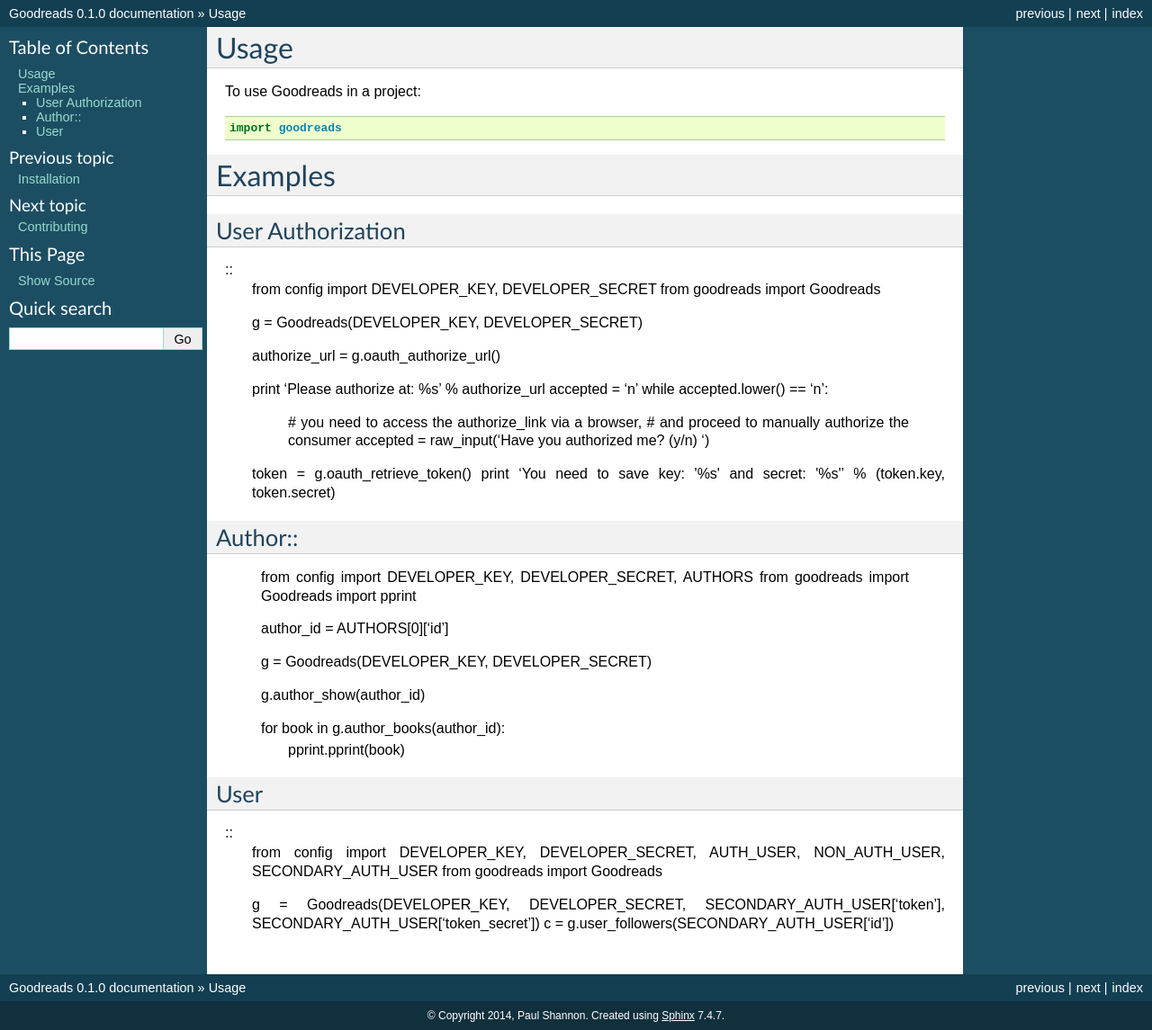
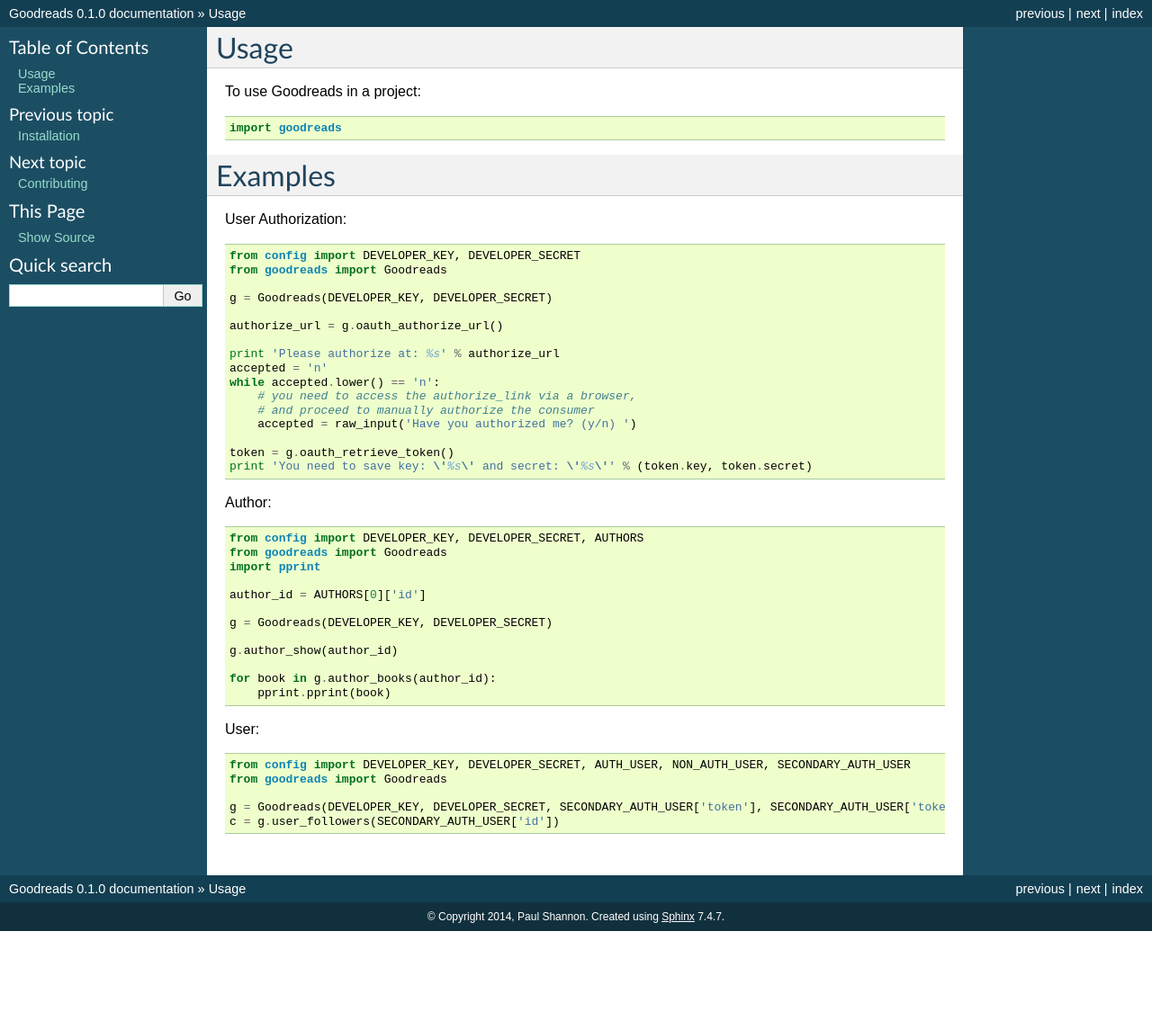
Before and after one commit to paulshannon/python-goodreads, a Sphinx documentation site: the page built from docs/usage.rst, in a window 1280 px wide. Shown: the whole page at 90% size. Built offline with Sphinx 7.4.7, drawn with Linux system fonts in a browser that asks for light colours; after the commit the page ends 1035 px from its top, so only the background shows below that.

Commit message:
Fixed code formatting

```diff
--- a/docs/usage.rst
+++ b/docs/usage.rst
@@ -10,9 +10,8 @@
 Examples
 ========
 
-User Authorization
---------
-::
+User Authorization::
+
 	from config import DEVELOPER_KEY, DEVELOPER_SECRET
 	from goodreads import Goodreads
 
@@ -32,7 +31,7 @@
 
 
 Author::
---------
+
 	from config import DEVELOPER_KEY, DEVELOPER_SECRET, AUTHORS
 	from goodreads import Goodreads
 	import pprint
@@ -46,9 +45,8 @@
 	for book in g.author_books(author_id):
 	    pprint.pprint(book)
 
-User
----------
-::
+User::
+
 	from config import DEVELOPER_KEY, DEVELOPER_SECRET, AUTH_USER, NON_AUTH_USER, SECONDARY_AUTH_USER
 	from goodreads import Goodreads
 
```
